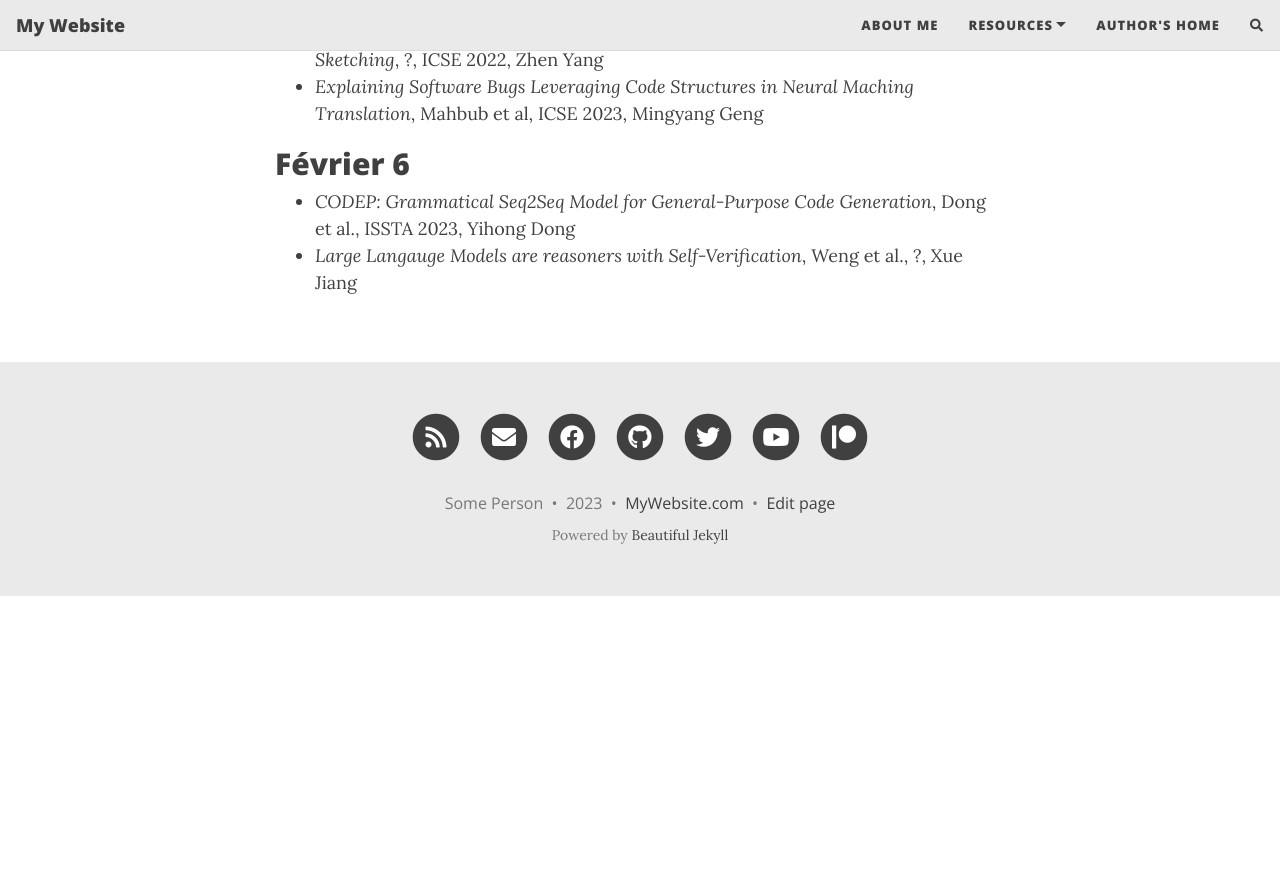
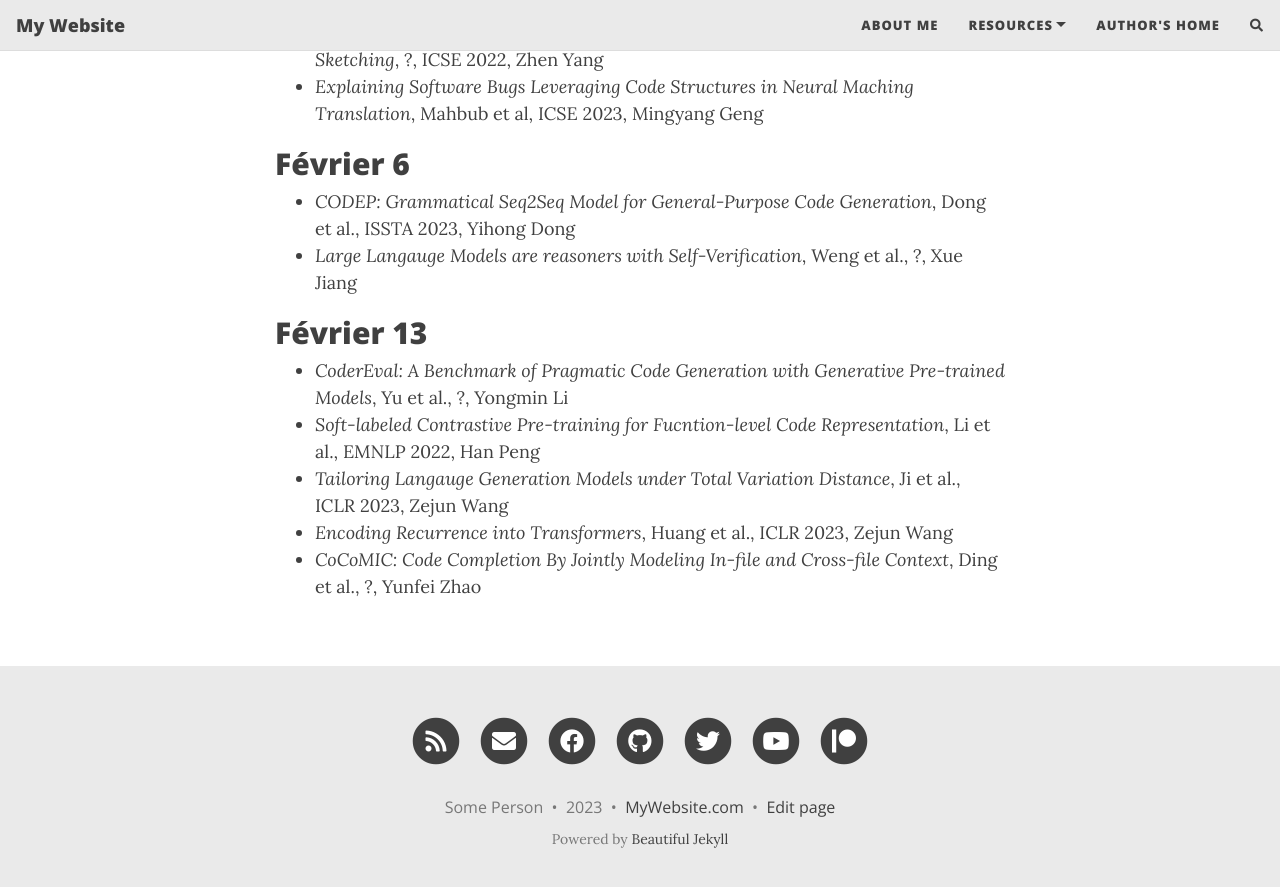
Before and after one commit to eecshope/LesPapiers, a Jekyll site: the page built from papiers.md, in a window 1280 px wide and 900 px high, scrolled down 5182 px. Shown: the top 887 px of the window. Built offline with Jekyll 4.4.1, drawn with Linux system fonts in a browser that asks for light colours; nearby versions of some CDN libraries; comment, search, counter and statistics services are not loaded; before the commit the page ends 5778 px from its top, so only the background shows below that.

Commit message:
update feb 13

```diff
--- a/papiers.md
+++ b/papiers.md
@@ -124,3 +124,10 @@ Ces sont les papiers de notre groupe. Lisez-les s'il vous plait!
 ## Février 6
 - *CODEP: Grammatical Seq2Seq Model for General-Purpose Code Generation*, Dong et al., ISSTA 2023, Yihong Dong
 - *Large Langauge Models are reasoners with Self-Verification*, Weng et al., ?, Xue Jiang
+
+## Février 13
+- *CoderEval: A Benchmark of Pragmatic Code Generation with Generative Pre-trained Models*, Yu et al., ?, Yongmin Li
+- *Soft-labeled Contrastive Pre-training for Fucntion-level Code Representation*, Li et al., EMNLP 2022, Han Peng
+- *Tailoring Langauge Generation Models under Total Variation Distance*, Ji et al., ICLR 2023, Zejun Wang
+- *Encoding Recurrence into Transformers*, Huang et al., ICLR 2023, Zejun Wang
+- *CoCoMIC: Code Completion By Jointly Modeling In-file and Cross-file Context*, Ding et al., ?, Yunfei Zhao
```
